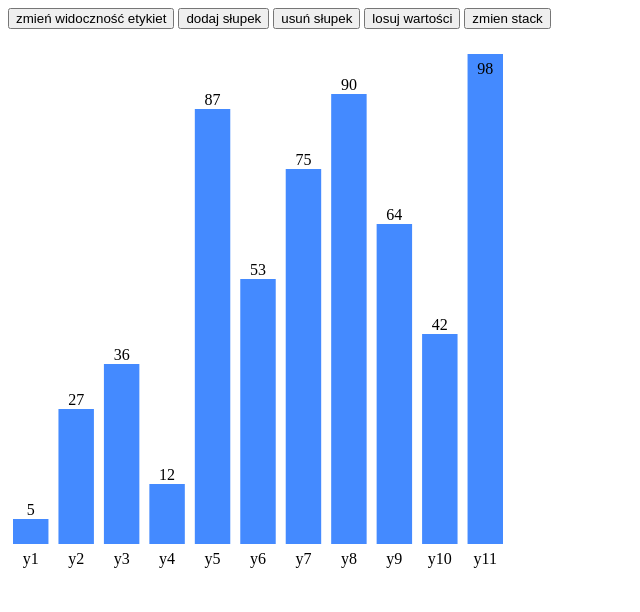
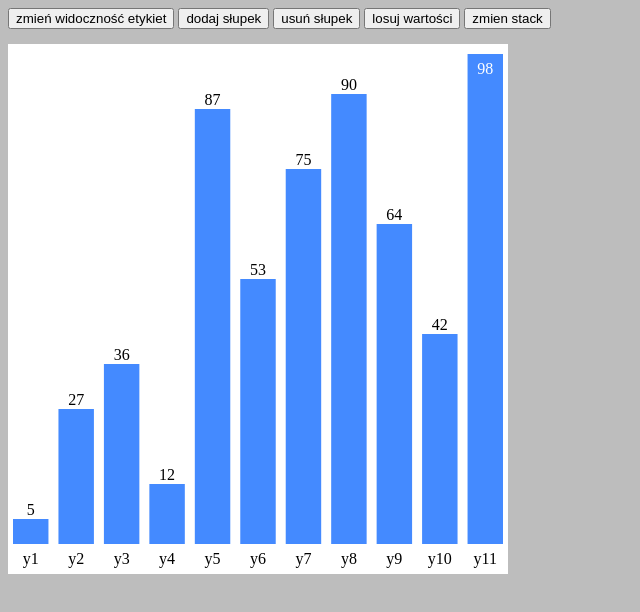
Before and after one commit to ruscin/D3-exercises, a plain HTML site: page src/index.html in a window 1280 px wide. Shown: the whole page, without its empty margins (0-640 px from the left). Drawn offline with nearby package versions, Linux system fonts and the light colour scheme.

Commit message:
change visual clarity

```diff
--- a/src/css/style.css
+++ b/src/css/style.css
@@ -1,7 +1,11 @@
 
+body{
+  background-color: #bdbdbd;
+}
 svg {
   display: block;
     margin: 20;
+    background-color: white;
   }
 .bar:hover{
     fill:red;
--- a/src/js/script.js
+++ b/src/js/script.js
@@ -52,6 +52,7 @@ const countPositions = (data) => {
         value: calc,
         width: barWidth - barMargin,
         name: el.id,
+        fill: "#448aff",
       },
       idLabel: {
         y: h - 10,
@@ -62,9 +63,14 @@ const countPositions = (data) => {
         y: h - calc - blankSpaceBottom - 4,
         x: index * barWidth + leftSvgMargin,
         name: el.value,
+        fill: "black",
       },
     };
-    if (el.value > 97) obj.valueLabel.y += 24;
+    if (el.value > 97) {
+      obj.valueLabel.y += 24;
+      obj.valueLabel.fill = "white"
+    }
+
     return obj;
   });
   return Positions;
@@ -80,7 +86,7 @@ const draw = (data, areLabelsOn) => {
     .attr("y", (d) => d.bar.y)
     .attr("width", (d) => d.bar.width)
     .attr("height", (d) => d.bar.value)
-    .attr("fill", "#448aff")
+    .attr("fill", (d) => d.bar.fill)
     .attr("class", "bar");
 
   if (areLabelsOn === true) {
@@ -94,7 +100,9 @@ const draw = (data, areLabelsOn) => {
       .attr("text-anchor", "middle")
       .attr("x", (d) => d.idLabel.x)
       .attr("y", (d) => d.valueLabel.y)
-      .text((d) => d.valueLabel.name);
+      .text((d) => d.valueLabel.name)
+      .attr("fill", (d) => d.valueLabel.fill)
+
   }
 };
 
@@ -132,9 +140,7 @@ const generateNumbers = () => {
   callDraw();
 };
 
-const changeChart = () => {
-
-}
+const changeChart = () => {};
 
 const kotek = countPositions(dataset);
 draw(kotek, LabelsOn);
```
